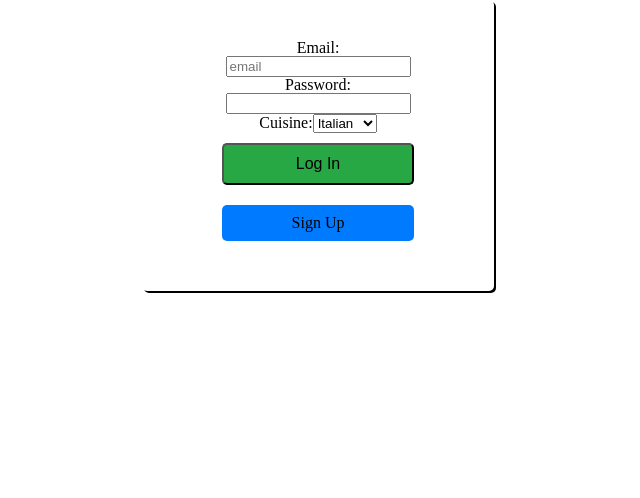
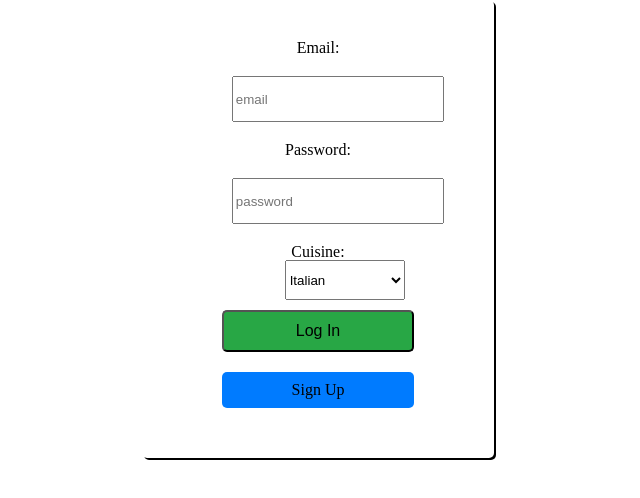
Before and after one commit to Food-With-Friends-Iteration-Group/foodwithfriendsiteration, a React (Create React App) app in the folder client/: page / in a window 1280 px wide. Shown: the top 498 px of the page, without its empty margins (322-962 px from the left). Built offline with nearby package versions, Linux system fonts and the light colour scheme; no server answers; the HTML template or start-up script is replaced by a standard one.

Commit message:
made the onKeyDown work

```diff
--- a/client/assets/styles/chatBox.scss
+++ b/client/assets/styles/chatBox.scss
@@ -5,7 +5,9 @@
   border: 2px solid black;
   display: flex;
   flex-direction: column;
-  .user1, .user2 {
+  box-shadow: 10px 5px 5px #738c73;
+  .user1,
+  .user2 {
     font-size: 1.4em;
     padding: 5px;
     display: flex;
@@ -27,14 +29,20 @@
   }
 }
 .msg-box-form {
-  width: 100%;
+  width: 52%;
   display: flex;
   justify-content: space-between;
   align-items: center;
   padding: 0 10px;
+  position: relative;
+  top: -4em;
+  left: 22em;
+  outline: none;
+
   .msg-inbox {
     height: 40px;
     width: 85%;
+    outline: none;
   }
   .msg-btn {
     width: 15%;
--- a/client/assets/styles/login.scss
+++ b/client/assets/styles/login.scss
@@ -20,4 +20,20 @@
       }
     }
   }
+  label input {
+    margin-right: -2em;
+    padding-right: 2.2em;
+    height: 3em;
+    position: relative;
+    left: 0.5em;
+    margin-top: 1.5em;
+    margin-bottom: 1.5em;
+    outline: none;
   }
+  label select {
+    margin-left: 4em;
+    width: 9em;
+    height: 3em;
+    outline: none;
+  }
+}
--- a/client/assets/styles/main.scss
+++ b/client/assets/styles/main.scss
@@ -25,6 +25,8 @@
   margin: 10px auto;
   border-radius: 5px;
   font-size: 1em;
+  outline: none;
+  cursor: pointer;
   a {
     text-decoration: none;
     color: black;
@@ -33,7 +35,7 @@
 
 // Colors
 .bg-green {
-	background-color: $green
+  background-color: $green;
 }
 
 .bg-blue {
--- a/client/assets/styles/signup.scss
+++ b/client/assets/styles/signup.scss
@@ -7,10 +7,13 @@
     display: flex;
     flex-direction: column;
     position: relative;
-    width:250px;
+    width: 250px;
     .split-form {
       display: flex;
       justify-content: space-between;
     }
   }
+  button {
+    outline: none;
+  }
 }
--- a/client/src/components/Chat.js
+++ b/client/src/components/Chat.js
@@ -2,7 +2,6 @@ import { connect } from "react-redux";
 import React, { Component } from "react";
 import { subscribeToMessages, socket } from "./Api";
 
-//bringing in all the friends from the store
 const mapStateToProps = store => ({
   user: store.friends.user
 });
@@ -16,6 +15,7 @@ class Chat extends Component {
     };
     this.handleOnChange = this.handleOnChange.bind(this);
     this.handleOnClick = this.handleOnClick.bind(this);
+    this.enterPressed = this.enterPressed.bind(this);
   }
   componentDidMount() {
     subscribeToMessages(message => {
@@ -25,8 +25,9 @@ class Chat extends Component {
     });
   }
 
-  handleOnChange(event) {
-    this.setState({ message: event.target.value });
+  handleOnChange(e) {
+    e.preventDefault();
+    this.setState({ message: e.target.value });
   }
 
   handleOnClick() {
@@ -44,6 +45,13 @@ class Chat extends Component {
     );
   }
 
+  enterPressed(e) {
+    if (e.keyCode == 13) {
+      e.preventDefault();
+      this.handleOnClick(e);
+      e.target.value = "";
+    }
+  }
   render() {
     const messages = this.state.messages.map((msg, i) => (
       <li key={i}>
@@ -57,10 +65,12 @@ class Chat extends Component {
         </ul>
         <form className="msg-box-form" action="">
           <input
+            value={this.state.message}
             className="msg-inbox"
             id="m"
             autoComplete="off"
-            onChange={event => this.handleOnChange(event)}
+            onChange={e => this.handleOnChange(e)}
+            onKeyDown={e => this.enterPressed(e)}
           />
           <button
             type="button"
--- a/client/src/components/LogIn.js
+++ b/client/src/components/LogIn.js
@@ -1,9 +1,9 @@
-import React, { Component } from 'react';
-import { Link } from 'react-router-dom';
-import store from '../store';
-import { connect } from 'react-redux';
-import * as types from '../actions/actions';
-import { Redirect } from 'react-router-dom';
+import React, { Component } from "react";
+import { Link } from "react-router-dom";
+import store from "../store";
+import { connect } from "react-redux";
+import * as types from "../actions/actions";
+import { Redirect } from "react-router-dom";
 
 const mapDispatchToProps = store => ({ friends: store.friends });
 const mapStateToProps = store => ({ CurrentUser: store.friends });
@@ -35,10 +35,10 @@ class LogIn extends Component {
     if (!event.target.checkValidity()) return;
     const { user, pw, cuisine } = this.props.CurrentUser;
 
-    fetch('/login', {
-        method: 'POST',
-        headers: { 'Content-Type' : 'application/json' },
-        body: JSON.stringify({ email: user, password_digest: pw, type: cuisine }),
+    fetch("/login", {
+      method: "POST",
+      headers: { "Content-Type": "application/json" },
+      body: JSON.stringify({ email: user, password_digest: pw, type: cuisine })
     }).then(response => {
       if (response.status >= 400) {
         throw new Error("Bad response from server");
@@ -48,15 +48,14 @@ class LogIn extends Component {
         //   redirect: !this.state.redirect,
         //   food: 'italian'
         // })
-
       }
-    })
+    });
   }
 
   render() {
-    const { cuisine } = this.props.CurrentUser
+    const { cuisine } = this.props.CurrentUser;
     const { redirect } = this.props.CurrentUser;
-    if (redirect) return <Redirect to={`/chat/${cuisine}`} />
+    if (redirect) return <Redirect to={`/chat/${cuisine}`} />;
     return (
       <div className="main-login-container">
         <div className="login-box">
@@ -75,6 +74,7 @@ class LogIn extends Component {
             <label>
               Password:
               <input
+                placeholder="password"
                 name="pw"
                 type="password"
                 value={this.props.CurrentUser.pw}
```
Also changed, not shown: 3 other files (tests, documents, lock files or other folders). Lines whose indentation alone changed are shown as unchanged.
